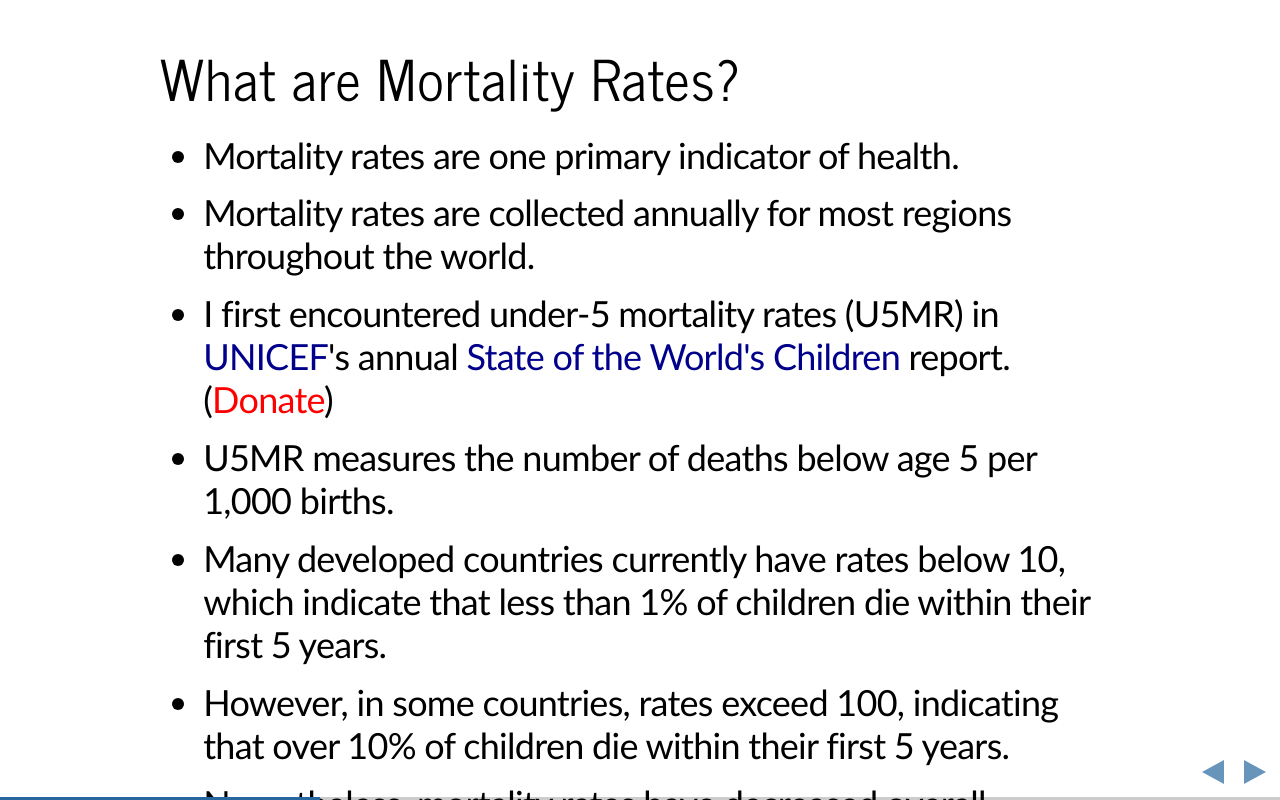
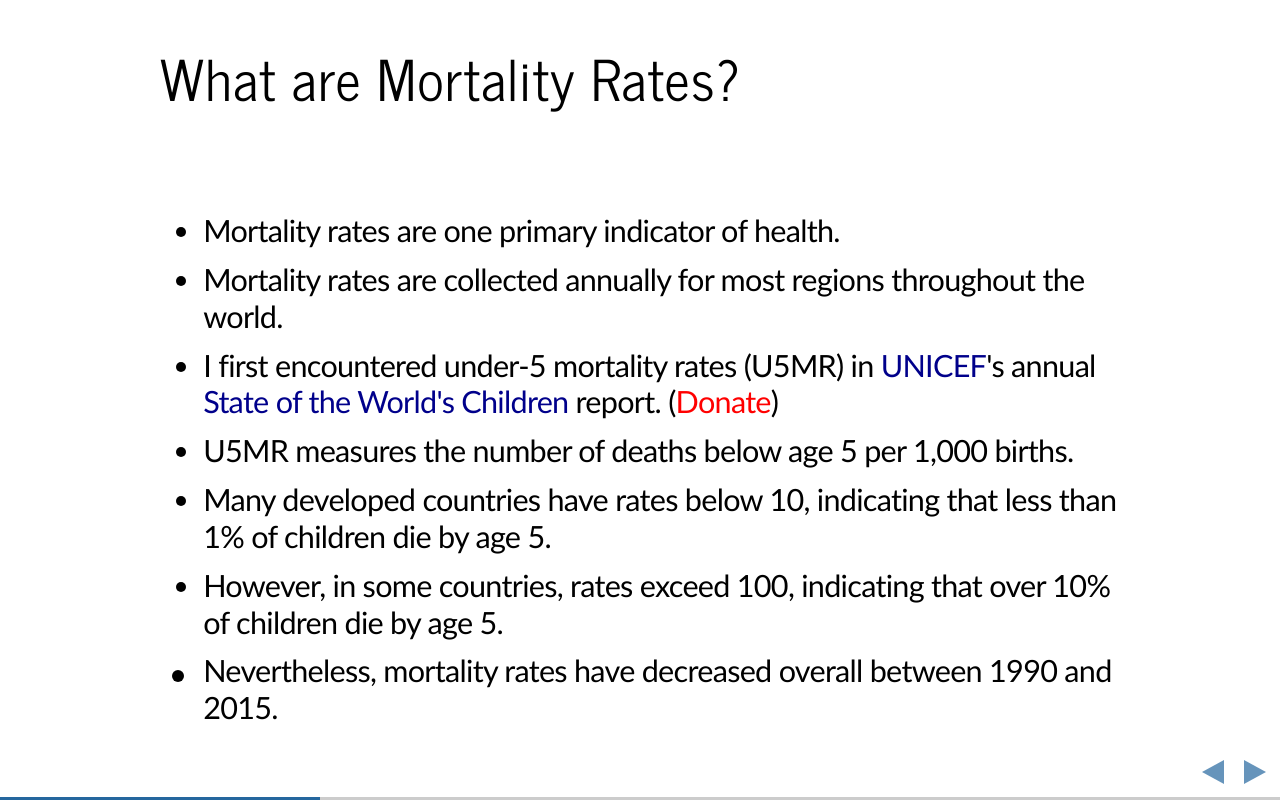
Before and after one commit to dnchelst/dnchelst.github.io, a plain HTML site: page Under5Mortality-DovChelst.html in a window 1280 px wide. Both pictures are taken after a click on the element 1261 px from the left and 772 px from the top of the page. Drawn offline with Linux system fonts and the light colour scheme.

Commit message:
Updated second slide

```diff
--- a/Under5Mortality-DovChelst.html
+++ b/Under5Mortality-DovChelst.html
@@ -794,6 +794,8 @@ hljs.initHighlightingOnLoad();
 <section data-transition="default" data-transition-speed="default">
 <h3>What are Mortality Rates?</h3>
 <div class="slideContent" >
+<p><small></p>
+
 <ul>
 <li>Mortality rates are one primary indicator of health.</li>
 <li>Mortality rates are collected annually for most regions throughout the world.</li>
@@ -802,9 +804,10 @@ hljs.initHighlightingOnLoad();
 <a href="http://www.unicef.org/sowc/">State of the World&#39;s Children</a> report.
 (<a href="http://www.supportunicef.org"><font color="red">Donate</font></a>)</li>
 <li>U5MR measures the number of deaths below age 5 per 1,000 births.</li>
-<li>Many developed countries currently have rates below 10, which indicate that less than 1% of children die within their first 5 years.</li>
-<li>However, in some countries, rates exceed 100, indicating that over 10% of children die within their first 5 years.</li>
-<li>Nevertheless, mortality rates have decreased overall between 1990 and 2015.</li>
+<li>Many developed countries have rates below 10, indicating that less than 1% of children die by age 5.</li>
+<li>However, in some countries, rates exceed 100, indicating that over 10% of children die by age 5.</li>
+<li>Nevertheless, mortality rates have decreased overall between 1990 and 2015.
+</small></li>
 </ul>
 
 </div>
```
Also changed, not shown: 2 other files.
